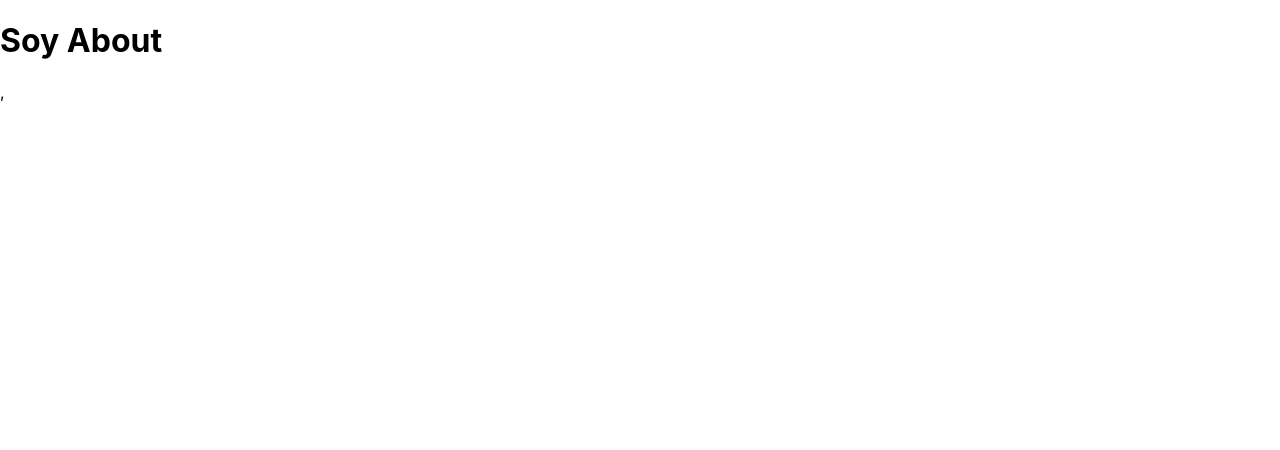
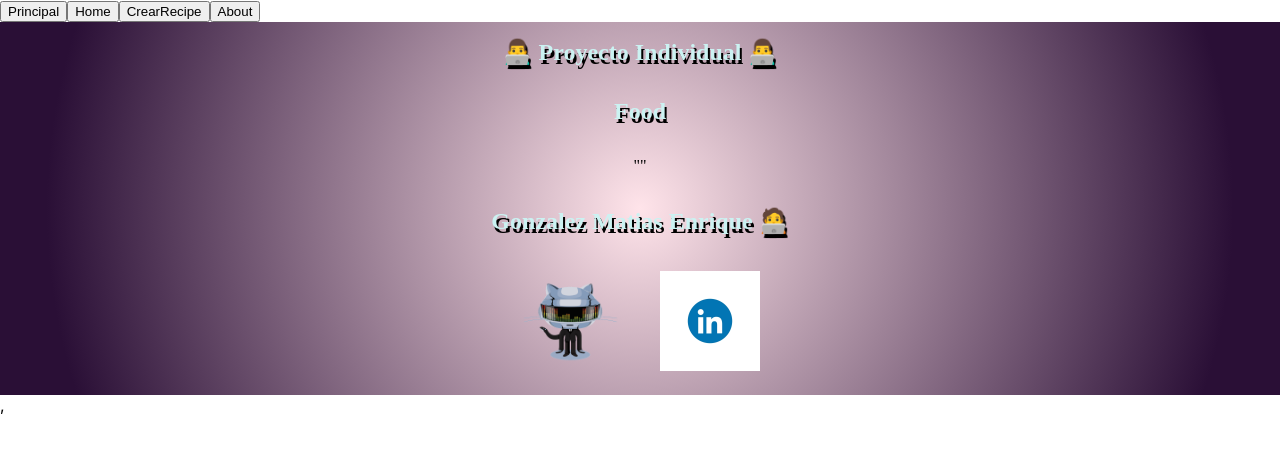
Before and after one commit to matttybu2020/Food-Pi-Henry, a React (Create React App) app in the folder client/: page /about in a window 1280 px wide. Shown: the top 450 px of the page. Built offline with nearby package versions, Linux system fonts and the light colour scheme.

Commit message:
Arrancando Front detail

```diff
--- a/client/src/App.js
+++ b/client/src/App.js
@@ -14,7 +14,7 @@ function App() {
         <Route exact path="/" component={Landing} />
         <Route exact path="/home" component={Home} />
         <Route exact path="/createRecipe" component={CreateRecipe} />
-        <Route exact path="/detailsRecipes/:id" component={DetailRecipe} />
+        <Route exact path="/recipes/:id" component={DetailRecipe} />
         <Route exact path="/about" component={About} />
         <Route exact path="*" component={Page404} />
       </Switch>
--- a/client/src/Components/About/About.css
+++ b/client/src/Components/About/About.css
@@ -5,8 +5,8 @@
     flex-direction: column;
     justify-content: center;
     align-items: center;
-    background: rgb(247,0,56);
-    background: radial-gradient(circle, rgba(247,0,56,0.8463760504201681) 0%, rgba(42,15,54,1) 89%);
+    background: rgb(243, 221, 226);
+    background: radial-gradient(circle, rgba(255, 223, 230, 0.846) 0%, rgba(42,15,54,1) 89%);
 }
 
 .con-about h1 {
@@ -37,6 +37,3 @@
     width: 100px;
     height: 100px;
  }
- .caja{
-    background-image: url('../../img/about.png');
- }
--- a/client/src/Components/About/About.jsx
+++ b/client/src/Components/About/About.jsx
@@ -1,16 +1,38 @@
 import React from "react";
+//import imagen from "../../img/imagen.gif";
+import "./About.css";
+import NavBar from "../NavBar/NavBar.jsx";
+import Github from "../../Img/Github.gif";
+import Linkedin from "../../Img/Linkedin.gif";
 
-export default function About(){
+export default function About() {
+  return (
+    <>
+    <div className="caja">
 
+      <NavBar />
 
-    return (
-
-    <div><h1>Soy About </h1>
-
+      <div className="con-about">
+        <h1>👨‍💻 Proyecto Individual 👨‍💻</h1>
+        <h1> Food </h1>
+        <p>""</p>
+        <h1>Gonzalez Matias Enrique 🧑‍💻</h1>
+        <div className="div-foto">
 
         </div>
-
-    );
-
-
+        <div className="homeLinks">
+          <a href="https://github.com/matttybu2020" target="_blank">
+            <img className="imgGit" src={Github} alt="lol" />
+          </a>
+          <a
+            href="https://www.linkedin.com/in/matias-enrique-g/"
+            target="_blank"
+          >
+            <img className="imgLink" src={Linkedin} alt="lol" />
+          </a>
+        </div>
+      </div>
+      </div>
+    </>
+  );
 }
--- a/client/src/Components/DetailsRecipe/DetailsRecipe.jsx
+++ b/client/src/Components/DetailsRecipe/DetailsRecipe.jsx
@@ -1,16 +1,84 @@
+
 import React from "react";
-
-export default function DetailRecipe(){
+import { Link,} from 'react-router-dom';
+import { useDispatch, useSelector } from 'react-redux';
+import { getRecipesById,cleanFilter, } from "../../Redux/Actions/index";
+import { useEffect } from "react";
 
 
-    return (
-
-    <div><h1>DetailRecipe</h1>
 
 
-        </div>
+export default function DetailsRecipe(props) {
 
-    );
+const dispatch = useDispatch();
 
 
+useEffect(() => {
+  dispatch(getRecipesById(props.match.params.id));
+ return(()=>{
+  dispatch(cleanFilter())
+ })
+},[dispatch,props.match.params.id]);
+
+
+
+const myRecipe = useSelector((state)=> state.detail);
+console.log(myRecipe)
+
+return( // renderizamos el detalle
+  <div>
+    <div className="container">
+      {
+         myRecipe.length>0?
+    <div>
+    <div>
+    <h2 className="title">{myRecipe[0].name}</h2>
+    </div>
+    <div className="container-imagen">
+    <img src ={myRecipe[0].image } alt = "img" className="imagen-detalle"/>
+    </div>
+    <div className="container-dishtypes">
+    <p><p className="negrita">Dishtypes:</p>{myRecipe[0].dishTypes}</p>
+    </div>
+    <div className="container-diets">
+    <span className="tipo-dieta negrita">Diets:</span>
+    </div>
+    <div className="container-diets">
+    <span>{myRecipe[0].diets.map(el=> <p className="button-recipe">{el}</p>)}</span>
+    </div>
+    <div className="health-score">
+    <p><p className="negrita">HealthScore:</p> {myRecipe[0].healthScore}</p>
+    </div>
+    <div className="summary-container">
+    <p><p className="negrita">Summary:</p>{myRecipe[0].summary.replace(/<[^>]*>/g, '')}</p>
+    </div>
+    <div className="summary-container">
+    <p className="negrita">Steps:</p>
+    </div>
+  <div className="steps-container">
+<ol>{Array.isArray(myRecipe[0].steps)? myRecipe[0].steps.map(el=>{
+      return (
+        <li className="items-lista">{el}</li>
+      )
+    }
+    ):
+    <li>{myRecipe[0].steps}</li>
+  }
+    </ol>
+
+
+   </div>
+
+
+         </div>:<img className="cargador"
+         src="https://th.bing.com/th/id/R.4d3652eb2e65b9560020e72a3e51dcb5?rik=TN4q6NeXsR3llQ&riu=http%3a%2f%2fwww.gifde.com%2fgif%2fotros%2fdecoracion%2fcargando-loading%2fcargando-loading-041.gif&ehk=5k7Cxm0aV2Rb1zXFwfB%2boV3G%2bm7hc9e6UnHwx84JUBU%3d&risl=&pid=ImgRaw&r=0" alt="not found" />
+
+   }
+<div className="button-containerone">
+  <Link to = '/home'><button className="button-recipe">Volver Al Home</button></Link>
+  </div>
+  </div>
+  </div>
+)
+
 }
--- a/client/src/Components/Home/Home.jsx
+++ b/client/src/Components/Home/Home.jsx
@@ -94,7 +94,7 @@ const beforePage = () => {
  {
     currentRecipe?.map(el=>{
         return(
-         < Link onClick={(e)=>handlePage(e)} to = {'/detailsRecipes/' + el.id }>
+         < Link onClick={(e)=>handlePage(e)} to = {'/recipes/' + el.id }>
             <CardRecipe key ={el.id}
              name ={el.name}
              image ={el.image}
--- a/client/src/Redux/Actions/Contantes.js
+++ b/client/src/Redux/Actions/Contantes.js
@@ -9,3 +9,5 @@ export const SAVE_PAGE="SAVE_PAGE"
 export const CLEAN_FILTER="CLEAN_FILTER"
 
 export const GET_NAME = "GET_NAME"
+
+export const GET_RECIPES_BY_ID = "GET_RECIPES_BY_ID"
--- a/client/src/Redux/Actions/index.js
+++ b/client/src/Redux/Actions/index.js
@@ -1,6 +1,6 @@
 import axios from "axios";
 
-import {GET_ALL_RECIPES ,GET_ALL_TYPES,SAVE_PAGE,CLEAN_FILTER,GET_NAME} from "../Actions/Contantes"
+import {GET_ALL_RECIPES ,GET_ALL_TYPES,SAVE_PAGE,CLEAN_FILTER,GET_NAME,GET_RECIPES_BY_ID} from "../Actions/Contantes"
 
 
 
@@ -102,3 +102,27 @@ export function getName(name){
         }
     };
 }
+
+
+// Detalles por Id
+
+/*
+export function getRecipesById(id){
+    return async function(dispatch){
+        const resul = await axios (`http://localhost:3001/recipes/${id}`)
+       // console.log(resul)
+        dispatch({
+            type:GET_RECIPES_BY_ID,
+            payload: resul.data
+        })
+
+
+    }
+}
+*/
+
+export const getRecipesById= (id) =>(dispatch) =>{
+    return fetch(`http://localhost:3001/recipes/${id}`)
+    .then((r)=>r.json())
+    .then((data)=>dispatch({type:GET_RECIPES_BY_ID,payload:data}))
+}
--- a/client/src/Redux/Reducer/index.js
+++ b/client/src/Redux/Reducer/index.js
@@ -1,5 +1,5 @@
 
-import {GET_ALL_RECIPES ,GET_ALL_TYPES,SAVE_PAGE,CLEAN_FILTER,GET_NAME } from "../Actions/Contantes"
+import {GET_ALL_RECIPES ,GET_ALL_TYPES,SAVE_PAGE,CLEAN_FILTER,GET_NAME,GET_RECIPES_BY_ID } from "../Actions/Contantes"
 
 
 const initialState = {
@@ -30,6 +30,16 @@ function rootReducer(state = initialState, action) {
               detail: action.payload
             }
 
+
+
+          case GET_RECIPES_BY_ID:
+            return{
+                ...state,
+                detail: action.payload
+            }
+
+
+
           case SAVE_PAGE:
             return {
               ...state,
@@ -41,7 +51,6 @@ function rootReducer(state = initialState, action) {
                 recipes: action.payload
               }
 
-
           default:
             return { ...state };
         }
```
Also changed, not shown: 1 other file (tests, documents, lock files or other folders).
